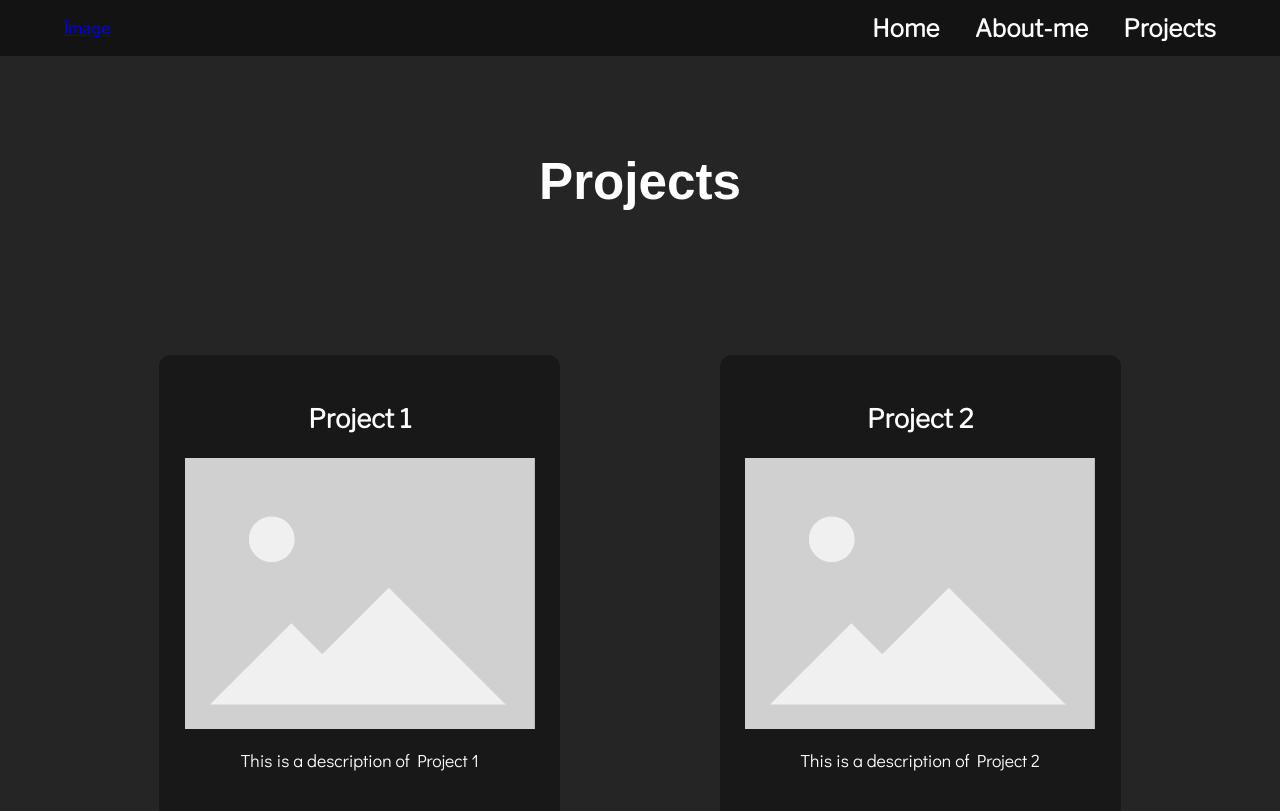
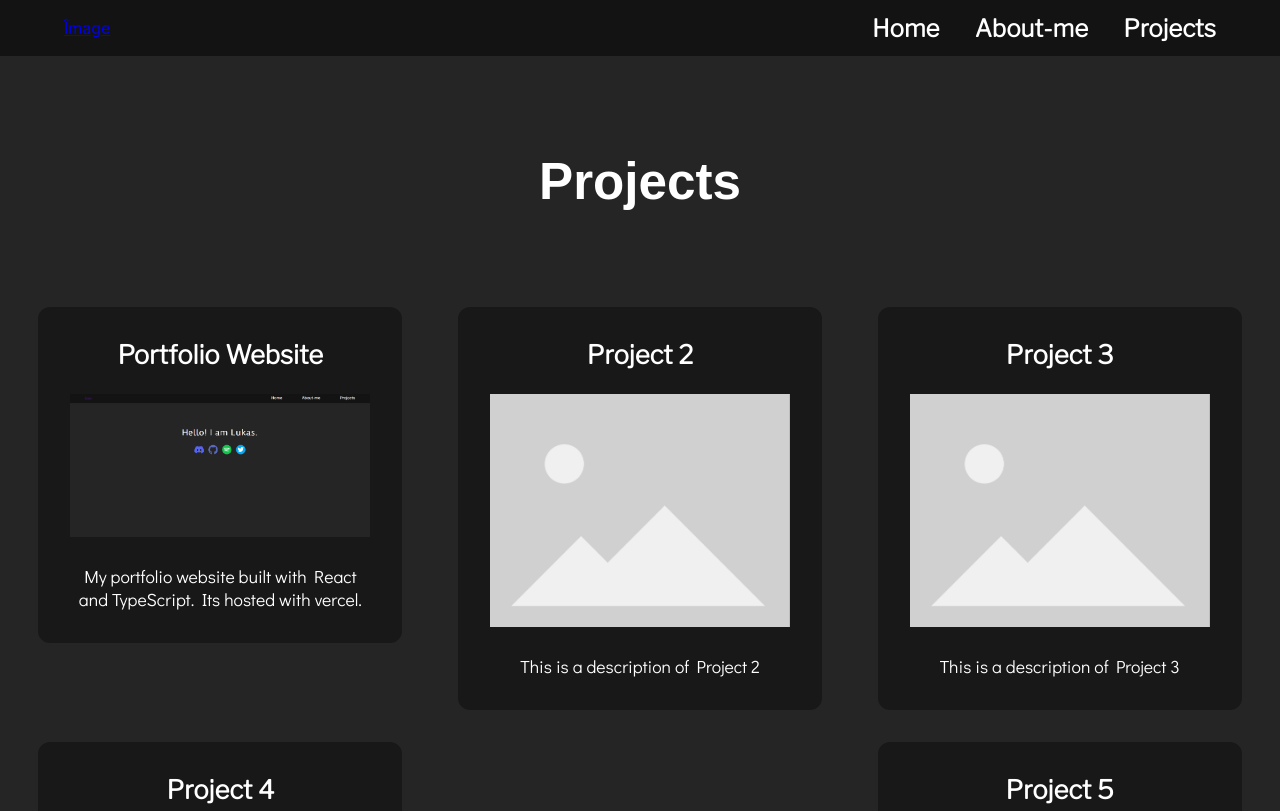
Before and after one commit to CaptainMango1/my-portfolio, a React (Create React App) app: page /projects in a window 1280 px wide. Shown: the top 811 px of the page. Built offline with nearby package versions, Linux system fonts and the light colour scheme; a web font is replaced by a local one.

Commit message:
Adjusted project view -> project cards

```diff
--- a/src/App.css
+++ b/src/App.css
@@ -36,3 +36,28 @@
     transform: rotate(360deg);
   }
 }
+
+/* For Firefox */
+* {
+  scrollbar-color: #6b819b86 rgb(37, 37, 37);
+  scroll-behavior: smooth;
+  scrollbar-width: thin;
+}
+
+/* For Webkit-based browsers (Chrome, Safari) */
+*::-webkit-scrollbar {
+  width: thin;
+  color: #6b819b86;
+}
+
+*::-webkit-scrollbar-thumb {
+  background-color: rgb(37, 37, 37);
+}
+
+*::-webkit-scrollbar-thumb:hover {
+  background-color: rgb(37, 37, 37);
+}
+
+*::-webkit-scrollbar-track {
+  background-color: rgb(37, 37, 37);
+}
--- a/src/common/components/ProjectComponent.tsx
+++ b/src/common/components/ProjectComponent.tsx
@@ -14,8 +14,10 @@ const ProjectComponent: React.FC<ProjectComponentProps> = (props) => {
           <img
             className="project-card-image"
             src={props.project.imagePath}
-            alt="image of project"
-            width={350}
+            alt="project"
+            width={300}
+            onClick={() => { }}
+            // TODO: Add full page view of project
           />
         </a>
         <p className="project-card-desc">{props.project.description}</p>
--- a/src/common/data/ProjectsData.ts
+++ b/src/common/data/ProjectsData.ts
@@ -4,10 +4,10 @@ import { Project } from "../interfaces/Project";
 const projects:Project[] = [
     {
         id: 1,
-        name: "Project 1",
-        description: "This is a description of Project 1",
+        name: "Portfolio Website",
+        description: "My portfolio website built with React and TypeScript. Its hosted with vercel.",
         githubUrl: "",
-        imagePath: require("../assets/images/Placeholder_view_vector.svg.png"),
+        imagePath: require("../assets/images/project-portfolio.png"),
         addInfo: ""
     },
     {
@@ -18,6 +18,30 @@ const projects:Project[] = [
         imagePath: require("../assets/images/Placeholder_view_vector.svg.png"),
         addInfo: ""
     },
+    {
+        id: 3,
+        name: "Project 3",
+        description: "This is a description of Project 3",
+        githubUrl: "",
+        imagePath: require("../assets/images/Placeholder_view_vector.svg.png"),
+        addInfo: ""
+    },
+    {
+        id: 4,
+        name: "Project 4",
+        description: "This is a description of Project 4",
+        githubUrl: "",
+        imagePath: require("../assets/images/Placeholder_view_vector.svg.png"),
+        addInfo: ""
+    },
+    {
+        id: 5,
+        name: "Project 5",
+        description: "This is a description of Project 5",
+        githubUrl: "",
+        imagePath: require("../assets/images/Placeholder_view_vector.svg.png"),
+        addInfo: ""
+    },
 ]
 
 export default projects;
--- a/src/common/styles/homeview.css
+++ b/src/common/styles/homeview.css
@@ -1,7 +1,7 @@
 @import url('https://fonts.googleapis.com/css2?family=Duru+Sans&display=swap');
 
 h1 {
-    margin-top: 12vh;
+    margin-top: 10vh;
     font-family: 'Duru Sans', sans-serif;
     font-size: 3.2em;
     color: white;
--- a/src/common/styles/project-card.css
+++ b/src/common/styles/project-card.css
@@ -7,7 +7,7 @@
     align-items: center;
     justify-content: center;
     background-color:  #181818;
-    padding: 6vh 2vw 6vh 2vw;
+    padding: 4vh 2.5vw 4vh 2.5vw;
     /* box-shadow: 0 0 10px 0 rgb(255, 255, 255); */
     transition: box-shadow 0.15s ease-in-out;
     border-radius: 12px;
@@ -23,11 +23,12 @@
 }
 
 .project-card-image {
-
+    margin-bottom: 1lvh;
 }
 
 .project-card-desc {
     margin-top: 2vh;
     font-family: 'Didact Gothic', sans-serif;
     font-size: 1.1em;
+    width: 30ch;
 }
--- a/src/common/styles/projectview.css
+++ b/src/common/styles/projectview.css
@@ -1,14 +1,18 @@
 @import url('https://fonts.googleapis.com/css2?family=Duru+Sans&display=swap');
 
 .project-view-header {
-    margin-bottom: 18vh;
+    margin-bottom: 12vh;
     font-family: 'Duru Sans', sans-serif;
 }
 
 .project-panel {
     display: flex;
     flex-direction: row;
-    align-items: center;
-    justify-content: space-evenly;
+    justify-content: space-between;
     margin-bottom: 10vh;
+    flex-wrap: wrap;
+    padding-left: 3vw;
+    padding-right: 3vw;
+    column-gap: 2vw;
+    row-gap: 4vh;
 }
```
Also changed, not shown: src/common/assets/images/project-portfolio.png (added).
